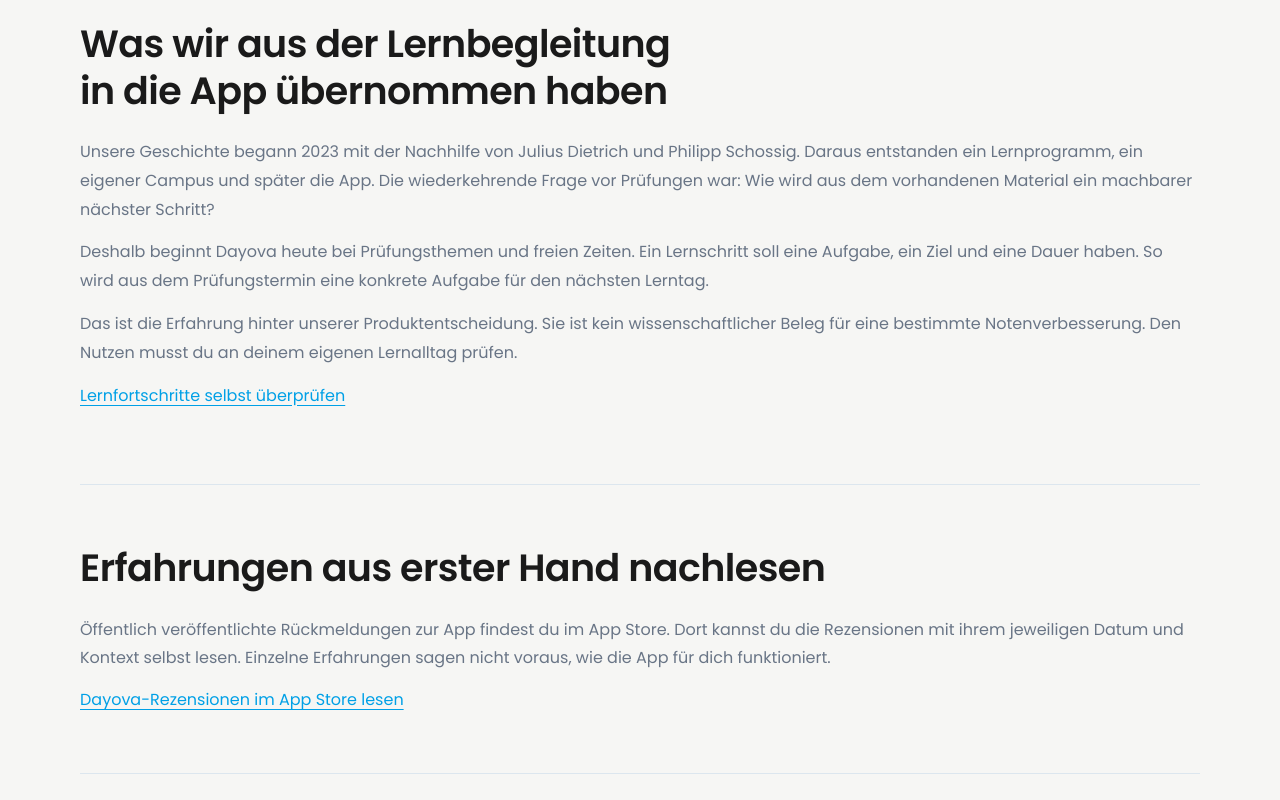
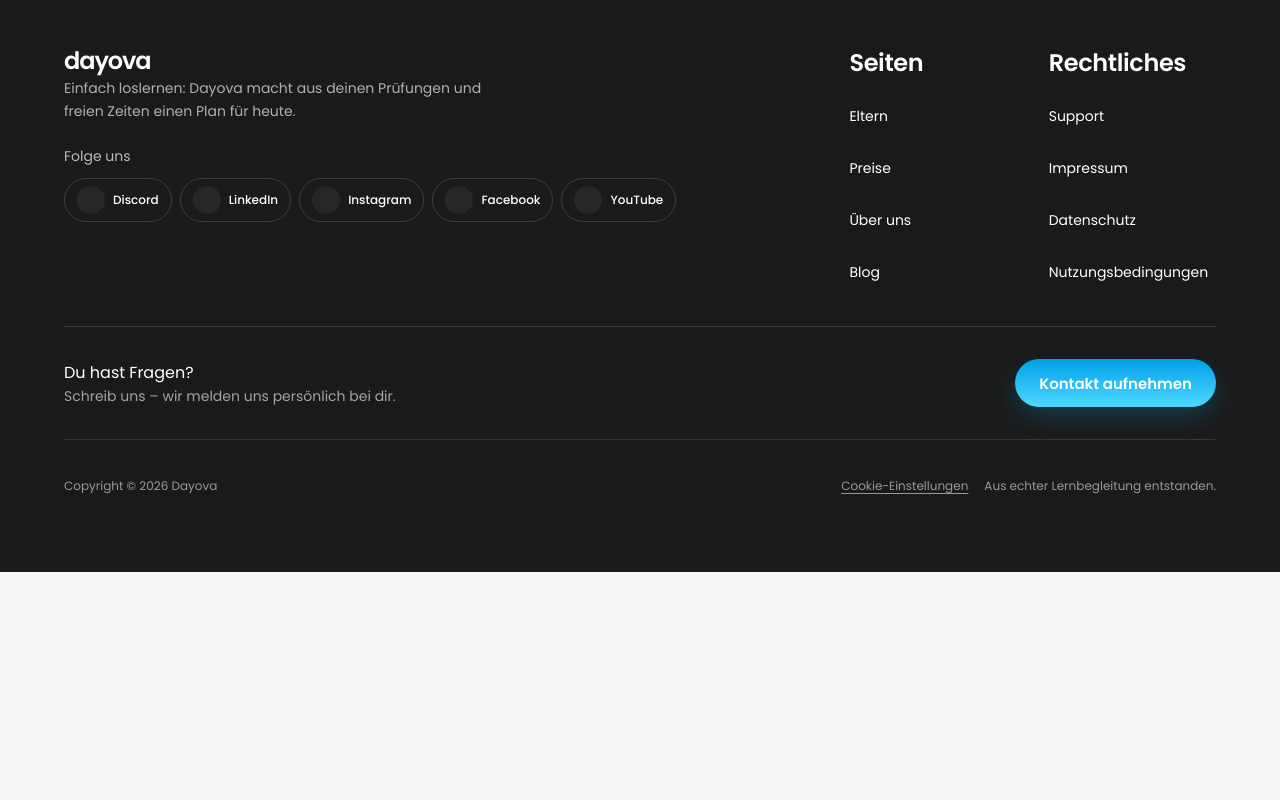
Before and after one commit to Dayova/dayova-website, a Next.js app: page /about in a window 1280 px wide. Shown: the part 1820-2620 px from the top of the page. After the commit the page ends 2392 px from the top, so only its background shows below. Built offline with nearby package versions, Linux system fonts and the light colour scheme; no server answers; some icons are missing.

Commit message:
Remove additional explanatory sections from the about page

```diff
--- a/src/app/(marketing)/about/page.tsx
+++ b/src/app/(marketing)/about/page.tsx
@@ -1,7 +1,4 @@
 import type { Metadata } from "next";
-import Link from "next/link";
-import { ContentSection } from "@/components/content/content-section";
-import { siteConfig } from "@/config/site";
 
 import { ProcessTimeline } from "@/components/sections/process-timeline";
 import { JsonLd } from "@/components/seo/json-ld";
@@ -54,18 +51,6 @@ export default function AboutPage() {
           </div>
         </div>
       </section>
-      <div className="dayova-container content-body">
-        <ContentSection id="experience" title="Was wir aus der Lernbegleitung in die App übernommen haben">
-          <p>Unsere Geschichte begann 2023 mit der Nachhilfe von Julius Dietrich und Philipp Schossig. Daraus entstanden ein Lernprogramm, ein eigener Campus und später die App. Die wiederkehrende Frage vor Prüfungen war: Wie wird aus dem vorhandenen Material ein machbarer nächster Schritt?</p>
-          <p>Deshalb beginnt Dayova heute bei Prüfungsthemen und freien Zeiten. Ein Lernschritt soll eine Aufgabe, ein Ziel und eine Dauer haben. So wird aus dem Prüfungstermin eine konkrete Aufgabe für den nächsten Lerntag.</p>
-          <p>Das ist die Erfahrung hinter unserer Produktentscheidung. Sie ist kein wissenschaftlicher Beleg für eine bestimmte Notenverbesserung. Den Nutzen musst du an deinem eigenen Lernalltag prüfen.</p>
-          <p><Link href="/blog/warum-fortschritt-unsichtbar-bleibt">Lernfortschritte selbst überprüfen</Link></p>
-        </ContentSection>
-        <ContentSection id="public-feedback" title="Erfahrungen aus erster Hand nachlesen">
-          <p>Öffentlich veröffentlichte Rückmeldungen zur App findest du im App Store. Dort kannst du die Rezensionen mit ihrem jeweiligen Datum und Kontext selbst lesen. Einzelne Erfahrungen sagen nicht voraus, wie die App für dich funktioniert.</p>
-          <a className="content-link" href={siteConfig.links.appStore}>Dayova-Rezensionen im App Store lesen</a>
-        </ContentSection>
-      </div>
     </>
   );
 }
```
